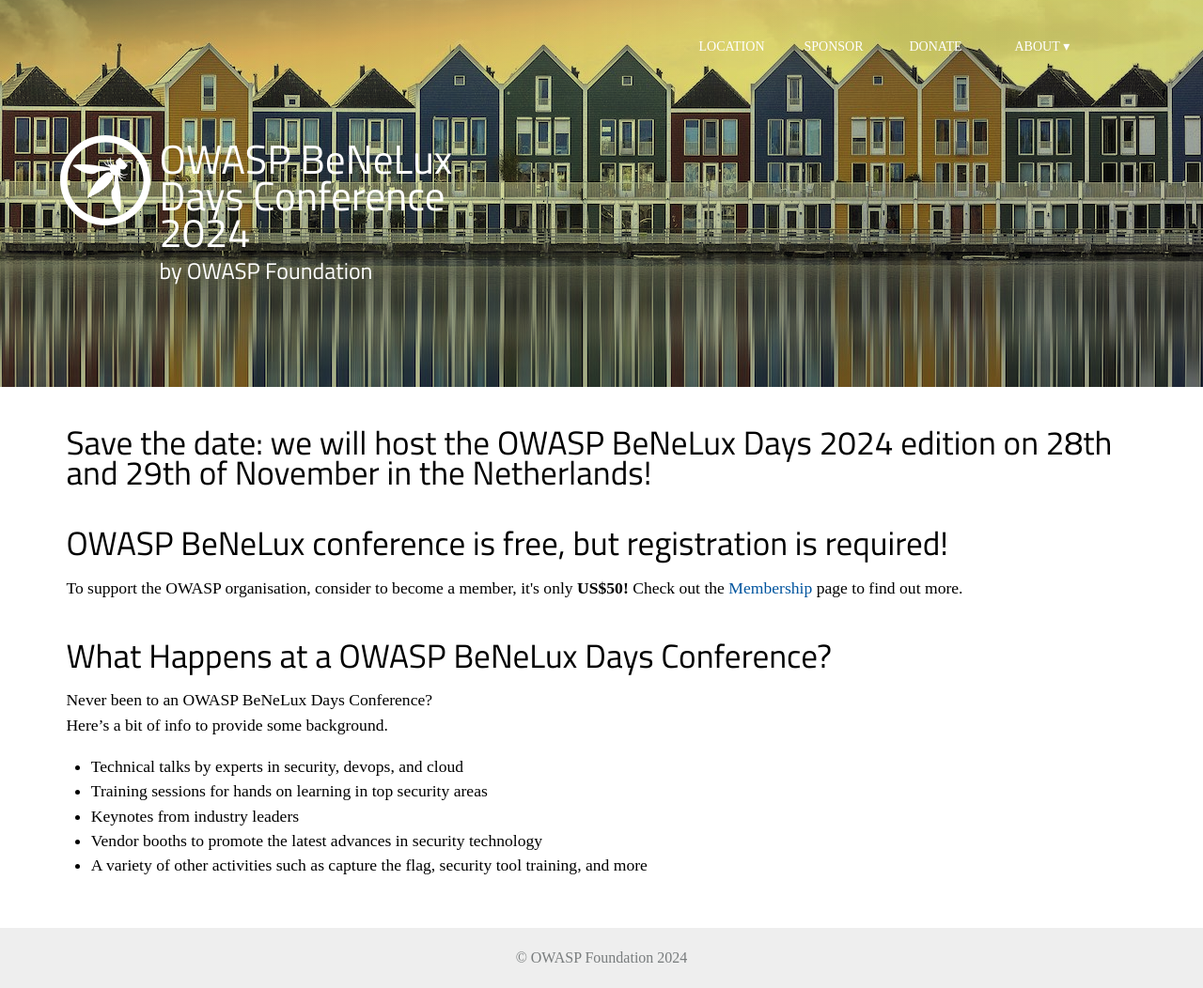
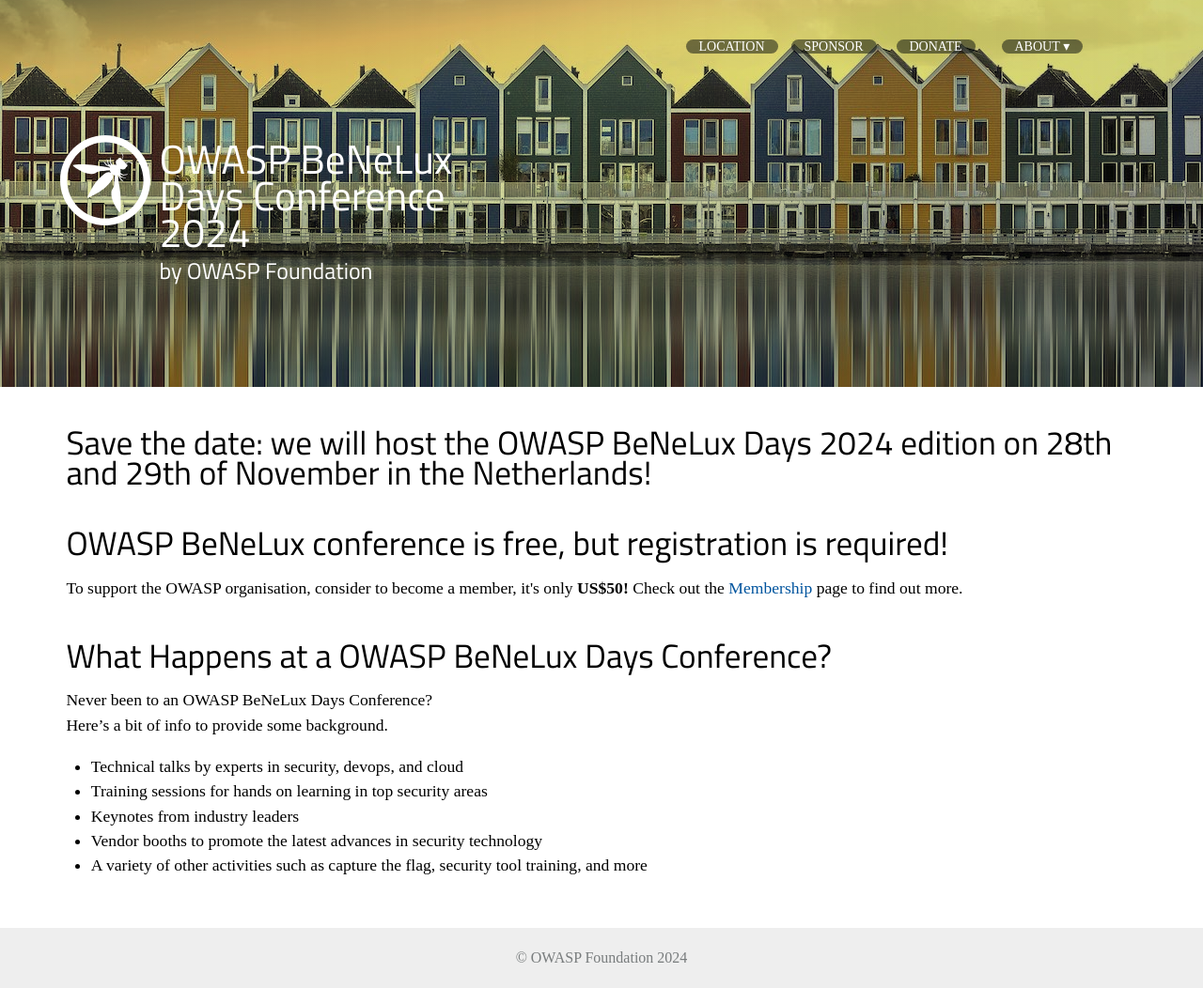
Before and after one commit to dm-17/Owasp-BeNeLux-Days-2024, a Jekyll site: the page built from index.html, in a window 1280 px wide. Shown: the whole page at 94% size. Built offline with Jekyll 4.4.1, drawn with Linux system fonts in a browser that asks for light colours; some web fonts are replaced.

Commit message:
Fix the burger menu
Fix the burger menu and background colors in responsive mode

```diff
--- a/assets/_sass/_header.scss
+++ b/assets/_sass/_header.scss
@@ -59,7 +59,7 @@
 
 	nav {
 		display: flex;
-		justify-content: right;
+		justify-content: left;
 		padding: 0.75em;
 		margin-right: 2em;
 		margin-top: 0em;
@@ -72,21 +72,24 @@
 		.burger {
 			display: none;
 			margin-left: 0.1em;
+			background: none;
+			color: $white;
 		}
 		a {
+			//color: $white;
 			color: $white;
+			background: $darkgray;
 			text-transform: uppercase;
 			padding: 0em 1em;
 			border-radius: 0.8em;
 			height: 1.6em;
 			&:hover{
-				background: $white;
-				color: $darkblue;
+				background: $almostwhite;
+				color: $darkgray;
 				text-decoration: none;
 			}
 			&:active {
-				background: $lightblue;
-
+				background: $darkgray;
 			}
 		}
 		> ul {
@@ -128,6 +131,7 @@
 					line-height: 1.5em;
 
 					a { text-transform: none; }
+
 				}
 				&:last-child {
 					ul {
```
Also changed, not shown: 1 other file.
